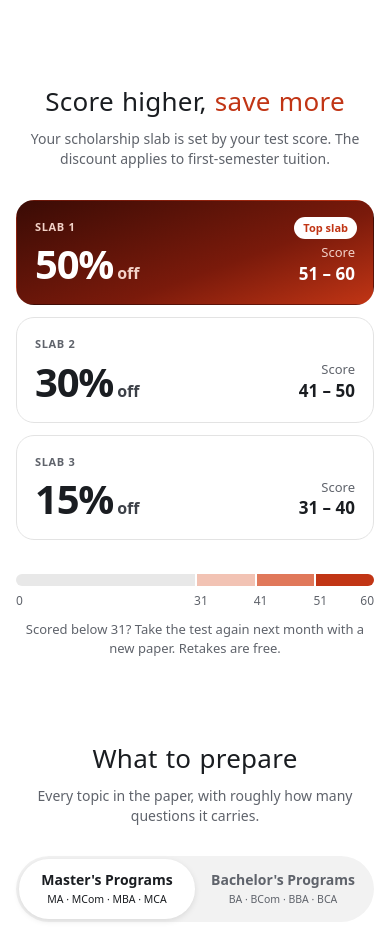
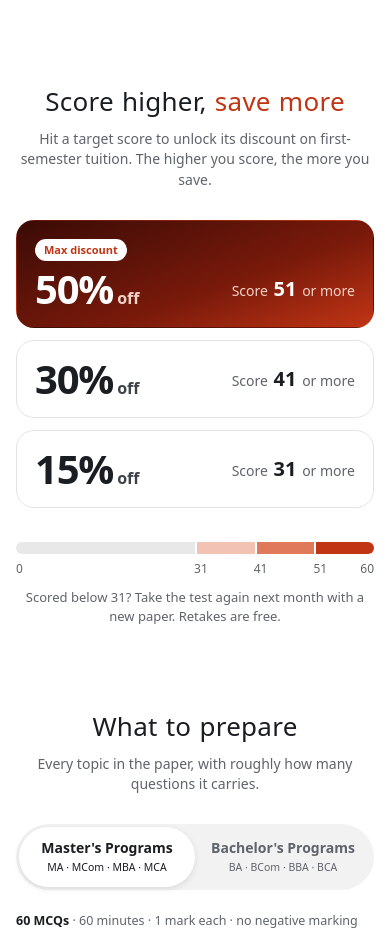
Before and after one commit to abhinavthak/ydst-scholarship-prototype, a plain HTML site: page index.html in a window 390 px wide. Shown: the part 4921-5854 px from the top of the page. Drawn offline with Linux system fonts and the light colour scheme; a web font is replaced by a local one.

Commit message:
Replace score slabs with single target scores per discount
51+ → 50%, 41+ → 30%, 31+ → 15%. Drop slab labels and score ranges.

Co-Authored-By: Claude Opus 5.5 <noreply@anthropic.com>

```diff
--- a/index.html
+++ b/index.html
@@ -544,10 +544,10 @@ a,button,input,select{-webkit-tap-highlight-color:rgba(193,53,21,.12)}
 .slab-grid{display:grid;grid-template-columns:repeat(3,1fr);gap:20px;margin-top:44px}
 .slab{position:relative;border:1px solid var(--line);border-radius:18px;padding:26px 24px 22px;background:#fff}
 .slab .tag{display:inline-block;font-size:11px;font-weight:600;letter-spacing:.06em;text-transform:uppercase;color:var(--muted)}
-.slab .pct{font-size:52px;font-weight:700;line-height:1;margin:14px 0 4px;letter-spacing:-.03em;color:var(--ink)}
+.slab .pct{font-size:52px;font-weight:700;line-height:1;margin:6px 0 4px;letter-spacing:-.03em;color:var(--ink)}
 .slab .pct small{font-size:16px;font-weight:600;letter-spacing:0;margin-left:4px;color:var(--ink-2)}
-.slab .rng{display:flex;align-items:center;justify-content:space-between;margin-top:18px;padding-top:14px;border-top:1px dashed var(--line);font-size:13px;color:var(--muted)}
-.slab .rng b{font-size:17px;color:var(--ink);font-weight:600}
+.slab .rng{margin-top:18px;padding-top:14px;border-top:1px dashed var(--line);font-size:14px;color:var(--muted)}
+.slab .rng b{font-size:20px;color:var(--ink);font-weight:700;margin:0 2px}
 .slab.top{background:linear-gradient(160deg,#3a0b05 0%,#7a1a0b 60%,#c13515 100%);border-color:transparent;color:#fff}
 .slab.top .tag,.slab.top .rng{color:#f3d2c8}
 .slab.top .pct,.slab.top .rng b{color:#fff}
@@ -568,10 +568,9 @@ a,button,input,select{-webkit-tap-highlight-color:rgba(193,53,21,.12)}
 @media (max-width:760px){
   .slab-grid{grid-template-columns:1fr;gap:12px;margin-top:30px}
   .slab{display:grid;grid-template-columns:auto 1fr;align-items:center;column-gap:18px;padding:18px}
-  .slab .tag{grid-column:1/-1}
-  .slab .pct{font-size:40px;margin:8px 0 0}
-  .slab .rng{margin:8px 0 0;padding:0;border:0;flex-direction:column;align-items:flex-end;gap:0}
-  .slab .best{top:16px;right:16px}
+  .slab .pct{font-size:40px;margin:0}
+  .slab .rng{margin:0;padding:0;border:0;text-align:right}
+  .slab .best{position:static;grid-column:1/-1;justify-self:start;margin-bottom:8px}
 }
 </style>
 </head>
@@ -745,11 +744,11 @@ a,button,input,select{-webkit-tap-highlight-color:rgba(193,53,21,.12)}
 
 <section class="wrap slabs" id="slabs">
   <h2 class="section-title">Score higher, <span class="accent">save more</span></h2>
-  <p class="section-sub">Your scholarship slab is set by your test score. The discount applies to first-semester tuition.</p>
+  <p class="section-sub">Hit a target score to unlock its discount on first-semester tuition. The higher you score, the more you save.</p>
   <div class="slab-grid">
-    <div class="slab top"><span class="tag">Slab 1</span><span class="best">Top slab</span><div class="pct">50%<small>off</small></div><div class="rng"><span>Score</span><b>51 – 60</b></div></div>
-    <div class="slab"><span class="tag">Slab 2</span><div class="pct">30%<small>off</small></div><div class="rng"><span>Score</span><b>41 – 50</b></div></div>
-    <div class="slab"><span class="tag">Slab 3</span><div class="pct">15%<small>off</small></div><div class="rng"><span>Score</span><b>31 – 40</b></div></div>
+    <div class="slab top"><span class="best">Max discount</span><div class="pct">50%<small>off</small></div><div class="rng"><span>Score <b>51</b> or more</span></div></div>
+    <div class="slab"><div class="pct">30%<small>off</small></div><div class="rng"><span>Score <b>41</b> or more</span></div></div>
+    <div class="slab"><div class="pct">15%<small>off</small></div><div class="rng"><span>Score <b>31</b> or more</span></div></div>
   </div>
   <div class="scorebar" aria-hidden="true">
     <div class="track"><span></span><span></span><span></span><span></span></div>
@@ -792,7 +791,7 @@ a,button,input,select{-webkit-tap-highlight-color:rgba(193,53,21,.12)}
   <p class="section-sub">Working professionals and fresh graduates who turned one test into a head start.</p>
   <div class="test-grid">
     <div class="tcard"><span class="q">&ldquo;</span><p>I took the test on a Sunday night after work. Choosing my own time made all the difference. I got my code on the result screen and enrolled the same week.</p><footer><div><b>Priya S.</b><small>Online MBA · Pune</small></div><span class="score">57/60</span></footer></div>
-    <div class="tcard dark"><span class="q">&ldquo;</span><p>I missed the 50% slab by three marks the first time. The section scores showed me exactly where to work. A month later I cleared it with a new paper.</p><footer><div><b>Rohit K.</b><small>Online BCA · Jaipur</small></div><span class="score">54/60</span></footer></div>
+    <div class="tcard dark"><span class="q">&ldquo;</span><p>I was three marks short of the 50% score the first time. The section scores showed me exactly where to work. A month later I cleared it with a new paper.</p><footer><div><b>Rohit K.</b><small>Online BCA · Jaipur</small></div><span class="score">54/60</span></footer></div>
     <div class="tcard"><span class="q">&ldquo;</span><p>No negative marking meant I attempted every question. My counsellor called within a day and helped me compare universities before I enrolled.</p><footer><div><b>Ananya N.</b><small>Online MCom · Lucknow</small></div><span class="score">52/60</span></footer></div>
   </div>
 </section>
@@ -1004,7 +1003,7 @@ $$('.tabs button').forEach(b=>b.onclick=()=>{$$('.tabs button').forEach(x=>x.cla
 /* FAQ */
 const faqs=[
  ['What is YDST?','The YourDegree Scholarship Test is an online aptitude test. Score 31/60 or above and you get a scholarship on your first-semester tuition at any of our 18 partner universities.'],
- ['How much scholarship can I get?','It depends on your score. Slab 1 (51–60) gets 50% off, Slab 2 (41–50) gets 30% off and Slab 3 (31–40) gets 15% off first-semester tuition. Below 31, you can try again next month.'],
+ ['How much scholarship can I get?','It depends on your score. Score 51 or more for 50% off, 41 or more for 30% off, or 31 or more for 15% off first-semester tuition. Below 31, you can try again next month.'],
  ['Is there a fee to take YDST?','Yes, a one-time registration fee of ₹100. It is a lifetime registration: pay once and you can take the test once every month, with no fee for retakes.'],
  ['How does YourDegree help students choose the right course?','Certified counsellors look at your goals, budget and background, then help you compare programs and universities side by side before you decide.'],
  ['Is YourDegree connected with recognized universities?','Yes. We only list UGC-entitled online programs from NAAC-accredited universities.'],
```
